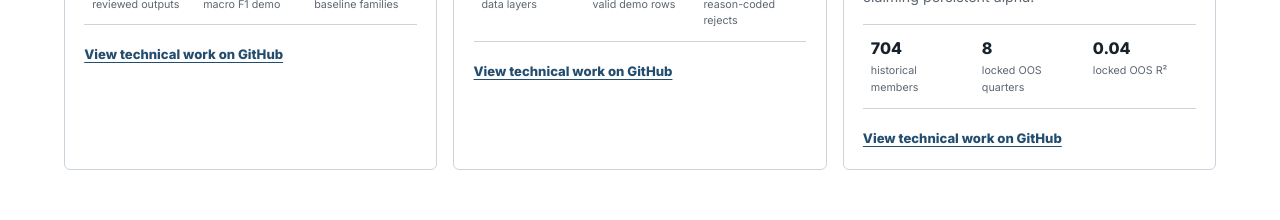
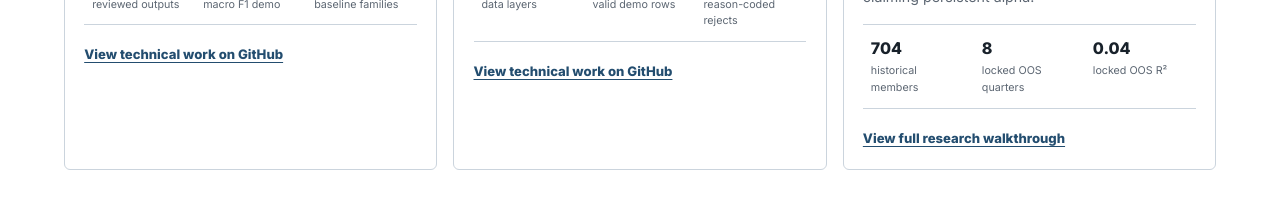
Before and after one commit to jbinhuang01/jb-portfolio, a Next.js app: page / in a window 1280 px wide. Shown: the part 1560-1780 px from the top of the page. Built offline with nearby package versions, Linux system fonts and the light colour scheme.

Commit message:
Add link to S&P 500 research walkthrough

```diff
--- a/app/page.tsx
+++ b/app/page.tsx
@@ -107,7 +107,9 @@ export default function Home() {
                   <dl className="project-results">
                     {project.metrics.map(([value, label]) => <div key={label}><dt>{value}</dt><dd>{label}</dd></div>)}
                   </dl>
-                  <a className="project-link" href={project.link}>View technical work on GitHub</a>
+                  <a className="project-link" href={project.link}>
+                    {project.category === "modeling" ? "View full research walkthrough" : "View technical work on GitHub"}
+                  </a>
                 </div>
               </article>
             ))}
```
